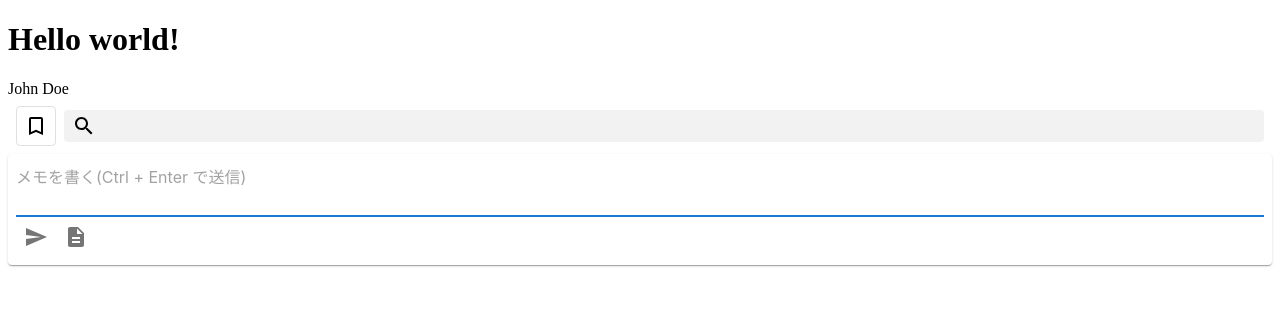
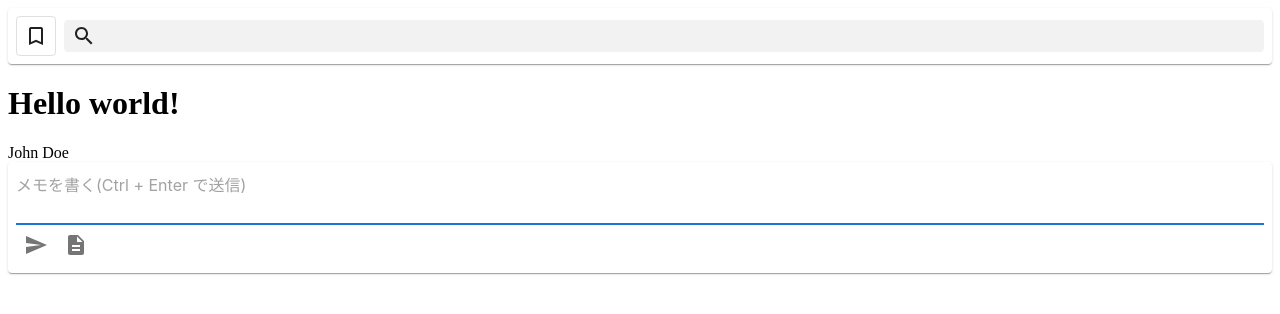
Before and after one commit to sasa9477/my-memo-app, a Next.js app: page / in a window 1280 px wide. Shown: the top 314 px of the page. Built offline with nearby package versions, Linux system fonts and the light colour scheme.

Commit message:
検索バーの実装

```diff
--- a/src/components/MyAppBar.tsx
+++ b/src/components/MyAppBar.tsx
@@ -16,22 +16,22 @@ const MyAppBar: React.FC<MyAppBarProps> = (): JSX.Element => {
     }
   }))
 
+  const StyledToolbar = styled(Toolbar)({
+    padding: '0 0.5em'
+  })
+
   const StyledIconButton = styled(IconButton)({
     color: 'inherit'
   })
 
-  const SpaceBox = styled(Box)({
-    flexGrow: 1
-  })
-
  return (
    <StyledAppBar>
-     <Toolbar sx={{ padding: 0 }}>
+     <StyledToolbar>
       <StyledIconButton>
         <AccountCircleIcon/>
       </StyledIconButton>
       <SearchBar/>
-     </Toolbar>
+     </StyledToolbar>
    </StyledAppBar>
  )
 }
--- a/src/components/SearchBar.tsx
+++ b/src/components/SearchBar.tsx
@@ -15,8 +15,13 @@ const SearchBar: React.FC<SearchBarProps> = (): JSX.Element => {
   const SearchBarBase = styled(Box)(({ theme }) => ({
     display: 'flex',
     alignItems: 'center',
+    flexGrow: 1,
     padding: theme.spacing(1)
   }))
+
+  const StyledToggleButton = styled(ToggleButton)({
+    color: 'inherit'
+  })
 
   const SearchArea = styled(Box)(({ theme }) => ({
     borderRadius: 4,
@@ -57,13 +62,12 @@ const SearchBar: React.FC<SearchBarProps> = (): JSX.Element => {
 
   return (
     <SearchBarBase>
-      <ToggleButton
+      <StyledToggleButton
         value='bookmarkSerchToogleButton'
         onChange={() => setBookmarkSearch(bookmarkSearch => !bookmarkSearch)}
-        size='small'
-        sx={{ color: 'inherit' }}>
+        size='small'>
         {bookmarkSearch ? <BookmarkIcon/> : <BookmarkBorderIcon/>}
-      </ToggleButton>
+      </StyledToggleButton>
       <SearchArea>
         <SearchIconWrapper>
           <SearchIcon/>
--- a/src/pages/index.tsx
+++ b/src/pages/index.tsx
@@ -1,4 +1,4 @@
-import { Box } from '@mui/material'
+import { Box, Paper, styled } from '@mui/material'
 import axios from 'axios'
 import type { NextPage } from 'next'
 import { useEffect, useState } from 'react'
@@ -20,14 +20,21 @@ const Home: NextPage = () => {
     fetchHello()
   }, [setJohnDoe])
 
+  const StyledPaper = styled(Paper)(({ theme }) => ({
+    [theme.breakpoints.down('sm')]: {
+      display: 'none'
+    }
+  }))
+
   return (
     <Box>
+      <StyledPaper>
+        <SearchBar/>
+      </StyledPaper>
       <h1>Hello world!</h1>
       <div>{johnDoe}</div>
-      <SearchBar/>
       <AppFab/>
       <InputArea/>
-
     </Box>
   )
 }
```
